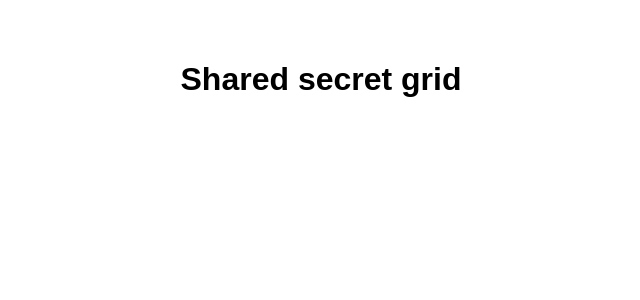
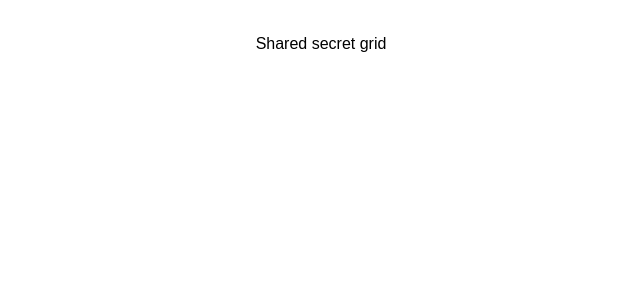
Before and after one commit to marinm/shared-secret-grid, a React (Vite) app: page / in a window 1280 px wide. Shown: the top 300 px of the page, without its empty margins (319-959 px from the left). Built offline with nearby package versions, Linux system fonts and the light colour scheme.

Commit message:
install tailwind css

```diff
--- a/package.json
+++ b/package.json
@@ -11,8 +11,10 @@
     "pretty": "prettier --write \"./**/*.{html,css,js,jsx,md,mjs,cjs,ts,tsx,json}\""
   },
   "dependencies": {
+    "@tailwindcss/vite": "^4.1.12",
     "react": "^19.1.1",
-    "react-dom": "^19.1.1"
+    "react-dom": "^19.1.1",
+    "tailwindcss": "^4.1.12"
   },
   "devDependencies": {
     "@eslint/js": "^9.33.0",
--- a/src/index.css
+++ b/src/index.css
@@ -1,3 +1,5 @@
+@import "tailwindcss";
+
 :root {
   font-family: sans-serif;
 }
--- a/vite.config.ts
+++ b/vite.config.ts
@@ -1,7 +1,8 @@
 import { defineConfig } from "vite";
 import react from "@vitejs/plugin-react";
+import tailwindcss from "@tailwindcss/vite";
 
 // https://vite.dev/config/
 export default defineConfig({
-  plugins: [react()],
+  plugins: [react(), tailwindcss()],
 });
```
Also changed, not shown: 1 other file (tests, documents, lock files or other folders).
